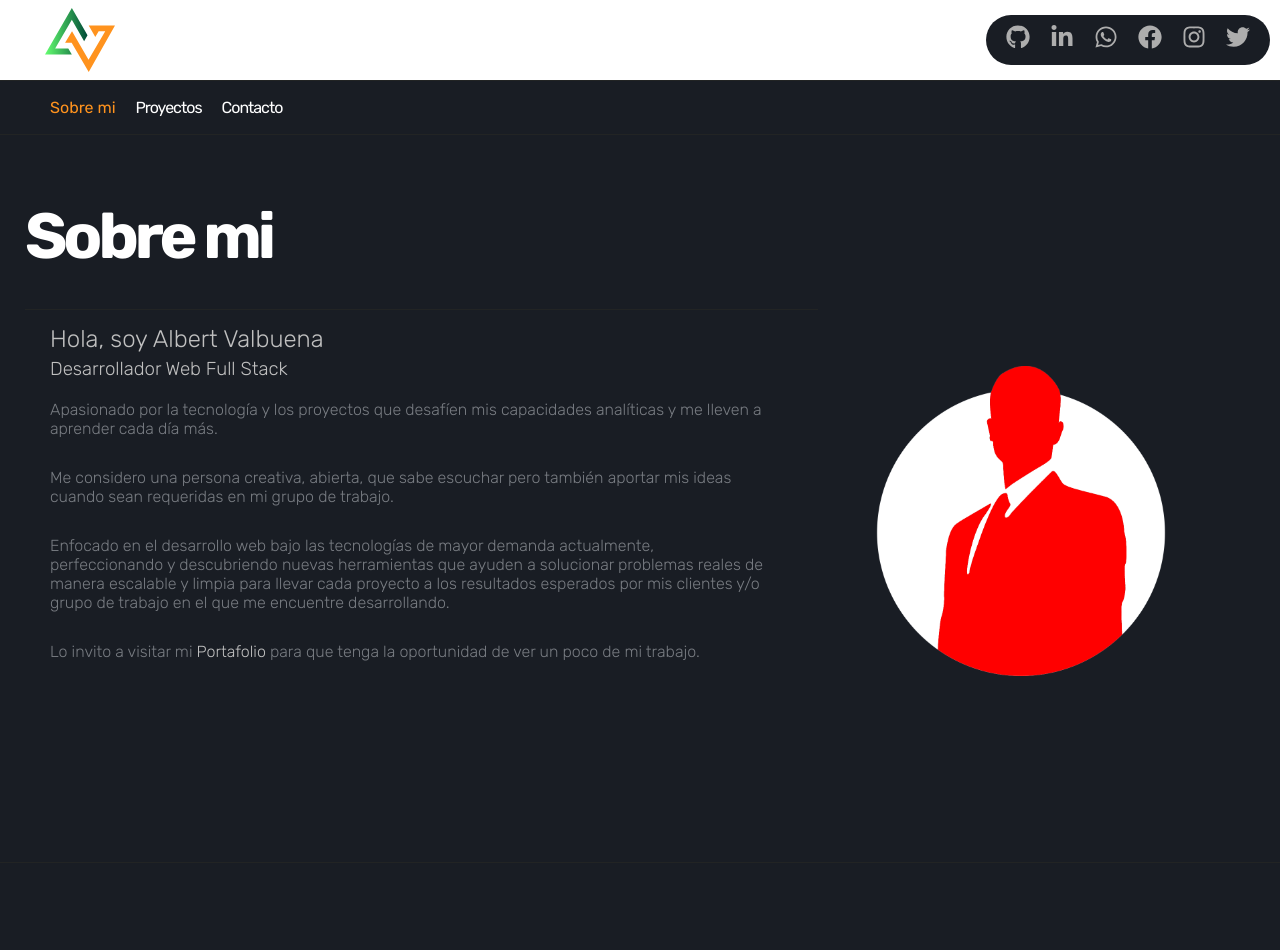
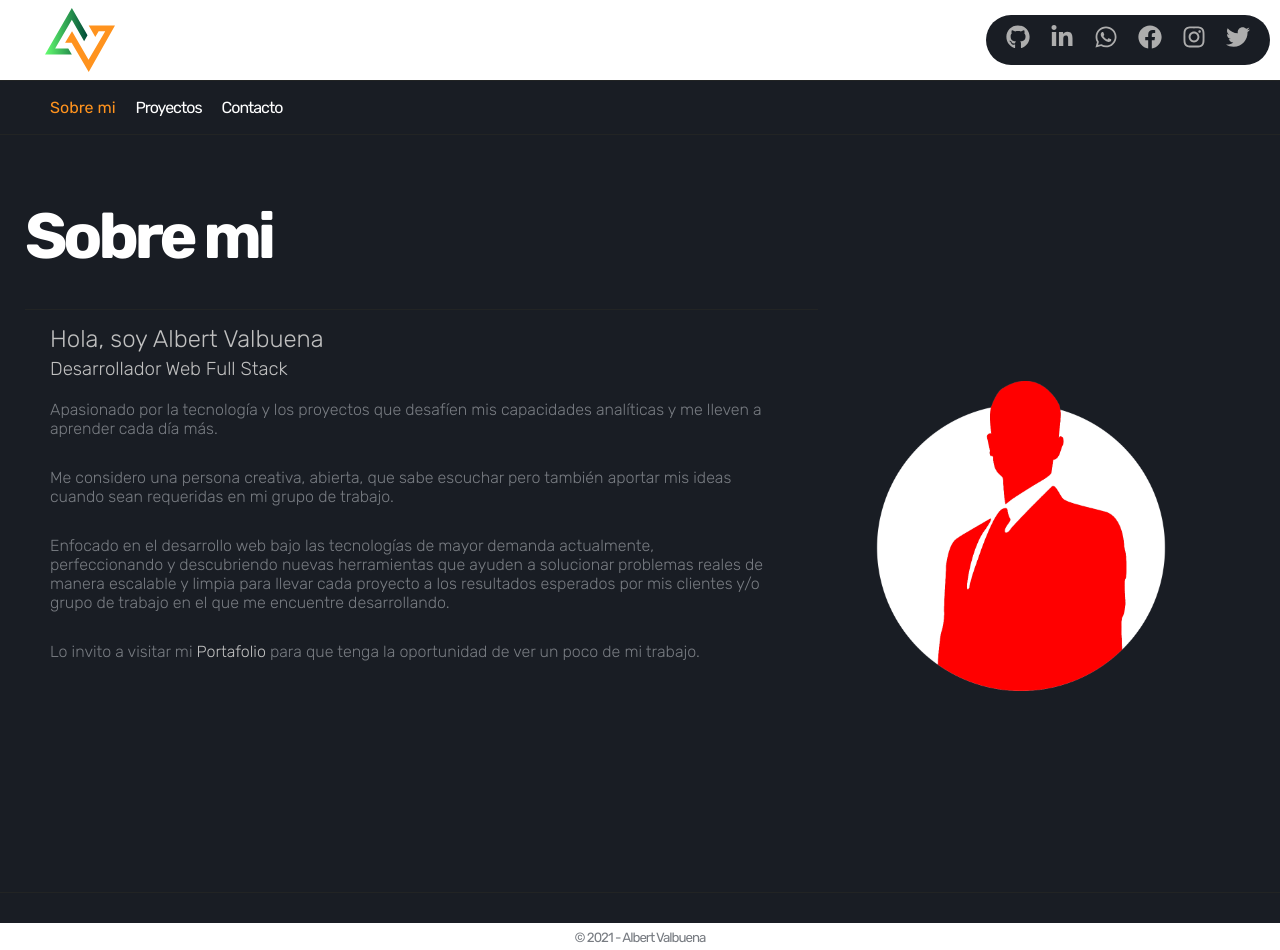
Before and after one commit to lavalbuena357/lavalbuena357.github.io, a React (Create React App) app: page / in a window 1280 px wide. Shown: the top 950 px of the page. Before the commit the page ends 863 px from the top, so only its background shows below. Built offline with nearby package versions, Linux system fonts and the light colour scheme.

Commit message:
footer component

```diff
--- a/src/App.js
+++ b/src/App.js
@@ -3,6 +3,7 @@ import './App.css';
 import { Route } from 'react-router-dom';
 import Header from './components/Header/Header';
 import Nav from './components/Nav/Nav';
+import Footer from './components/Footer/Footer';
 import Main from './components/Main/Main';
 
 function App() {
@@ -11,6 +12,7 @@ function App() {
       <Route path='/' component={Header} />
       <Route path='/' component={Nav} />
       <Route exact path='/' component={Main} />
+      <Route path='/' component={Footer} />
     </div>
   );
 }
--- /dev/null
+++ b/src/components/Footer/Footer.jsx
@@ -0,0 +1,17 @@
+import React from 'react';
+import styles from './Footer.module.css';
+
+function Footer() {
+
+    const getYear = () => {
+        return new Date().getFullYear();
+    };
+
+    return (
+        <div className={styles.container}>
+            <small>© {getYear()} - Albert Valbuena</small>
+        </div>
+    )
+};
+
+export default Footer;
--- /dev/null
+++ b/src/components/Footer/Footer.module.css
@@ -0,0 +1,11 @@
+.container {
+  height: 30px;
+  display: flex;
+  background: #fff;
+  color: #787c82;
+  display: flex;
+  align-items: center;
+  justify-content: center;
+  letter-spacing: -1px;
+  user-select: none;
+}
```
